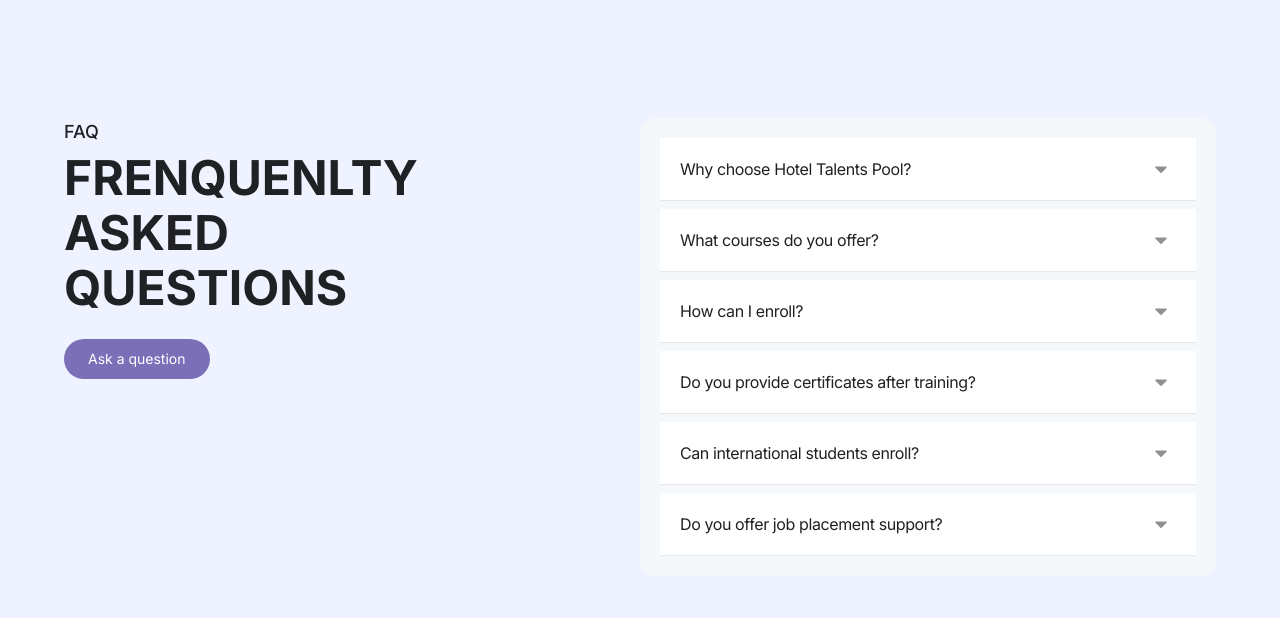
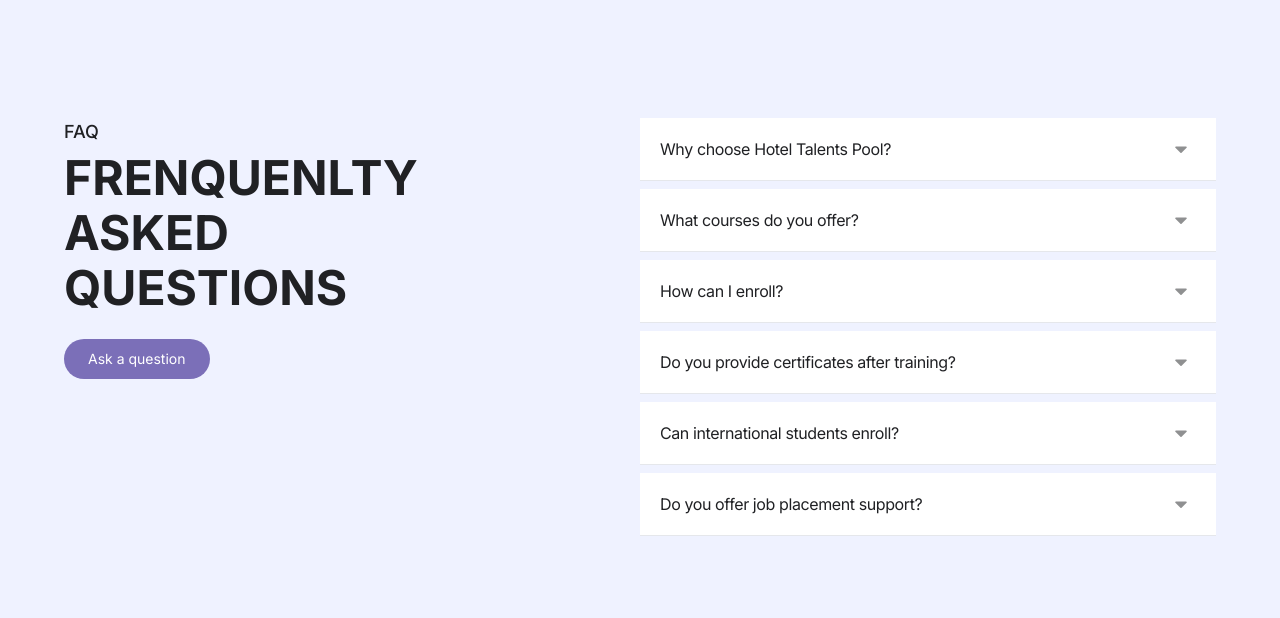
Before and after one commit to mbonikev/hotel_talents_pool, a React (Vite) app: page /#/ in a window 1280 px wide. Shown: the part 2147-2765 px from the top of the page. Built offline with nearby package versions, Linux system fonts and the light colour scheme; what ldrs would draw is missing.

Commit message:
Stalker-commit: src/components/Queries.jsx

```diff
--- a/src/components/Queries.jsx
+++ b/src/components/Queries.jsx
@@ -29,13 +29,13 @@ function Queries() {
       </div>
       {/* Questions grid */}
       <div className="w-1/2 grid grid-cols-1 gap-10 max-lg:gap-5 rounded-xl">
-        <div className="group w-full h-fit flex flex-col p-5 gap-4 bg-card-bg rounded-2xl">
+        <div className="group w-full h-fit flex flex-col">
           <div className="w-full h-fit flex flex-col items-center justify-start text-dark-text ">
             <div className="w-full h-fit flex flex-col items-center justify-start gap-2 max-w-[900px]">
               {FAQSectionSection.Questions.map((item, index) => (
                 <div
                   key={index}
-                  className=" py-4 px-5 bg-white text-dark-body-color border-b w-full flex justify-between items-start gap-5"
+                  className=" py-4 px-5 bg-white text-dark-body-color border-b w-full flex justify-between items-start gap-0"
                 >
                   <div className="flex flex-col items-start justify-start">
                     <h1 className="font-normal tracking-tight text-base leading-5 min-h-[30px] w-full flex items-center justify-start">
```
